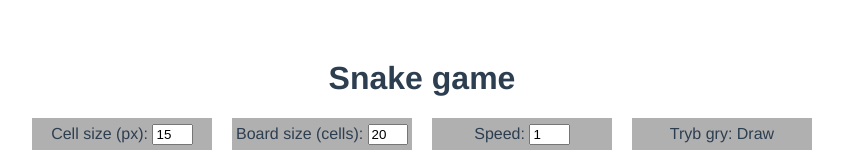
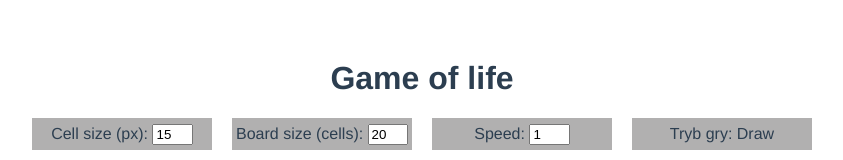
Before and after one commit to mmach1988/Game-of-Life-vue, a Vue app: page / in a window 1280 px wide. Shown: the top 160 px of the page, without its empty margins (218-1061 px from the left). Built offline with nearby package versions, Linux system fonts and the light colour scheme.

Commit message:
Zmiana nazw

```diff
--- a/src/App.vue
+++ b/src/App.vue
@@ -1,6 +1,7 @@
 <template>
+
   <div id="app" style="position: relative;">
-    <h1 ><span class="snake-text">Snake game</span></h1>
+    <h1 ><span>Game of life</span></h1>
     <div class="container">
       <div class="input-div">
         Cell size (px): <input v-model="cellSize" type="number" />
@@ -20,7 +21,7 @@
       </div>
     </div>
 
-    <snake-canvas
+    <simulation-canvas
     :cellSize= "cellSize"
     :boardSize= "boardSize"
     :speed = "speed"
@@ -47,7 +48,7 @@
 </template>
 
 <script>
-import SnakeCanvas from "./components/SnakeCanvas";
+import SimulationCanvas from "./components/SimulationCanvas";
 
 export default {
   name: "App",
@@ -117,7 +118,7 @@ export default {
 
 }
   },
-  components: { SnakeCanvas },
+  components: { SimulationCanvas },
 };
 
 </script>
--- a/src/components/SnakeCanvas.vue
+++ b/src/components/SimulationCanvas.vue
@@ -177,7 +177,7 @@ export default {
         // }
     }
 
-     setTimeout(this.simulation, 500)
+     setTimeout(this.simulation, 300)
     },
     countNeighbours( {x, y }) {
     let neighbours = 0
```
